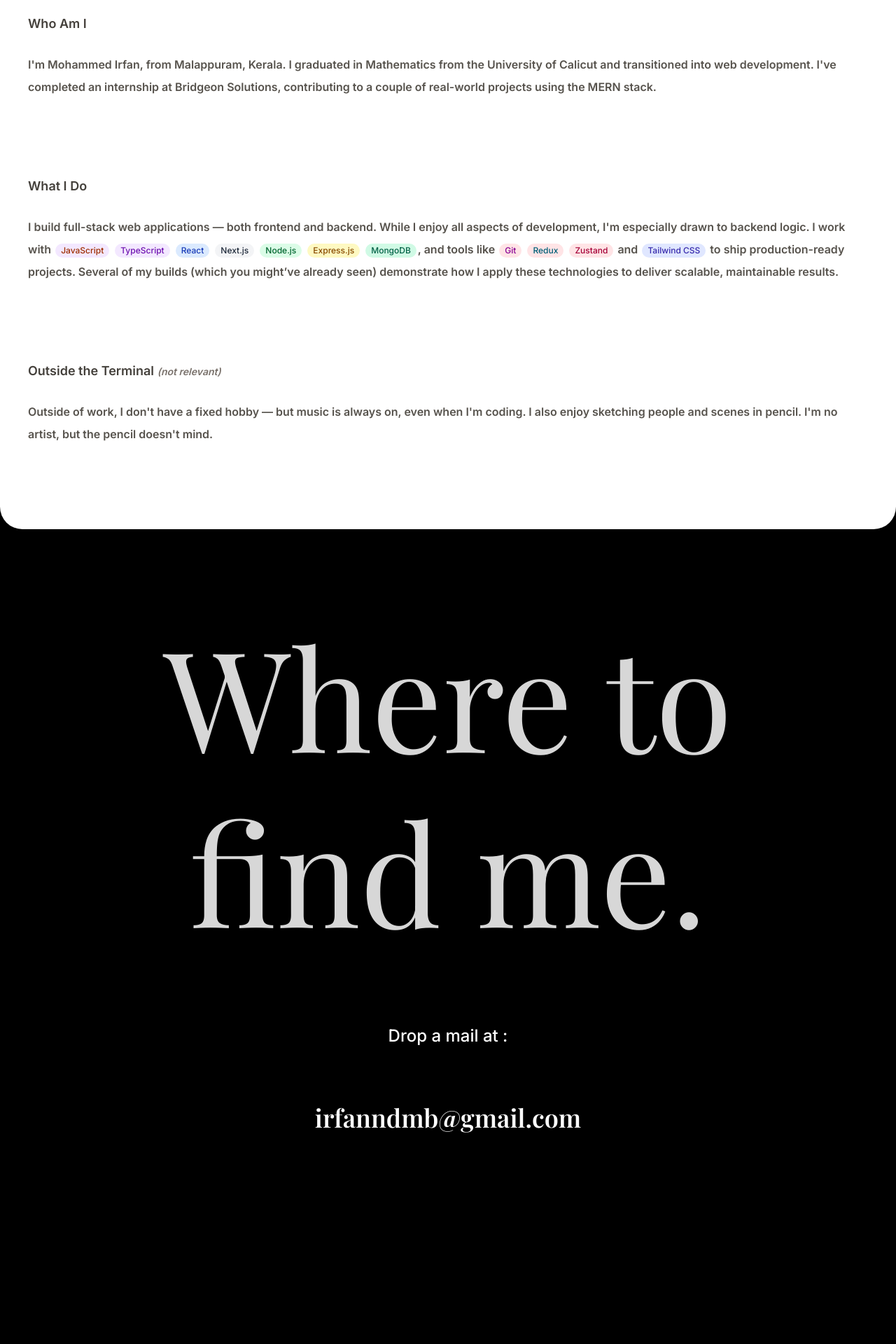
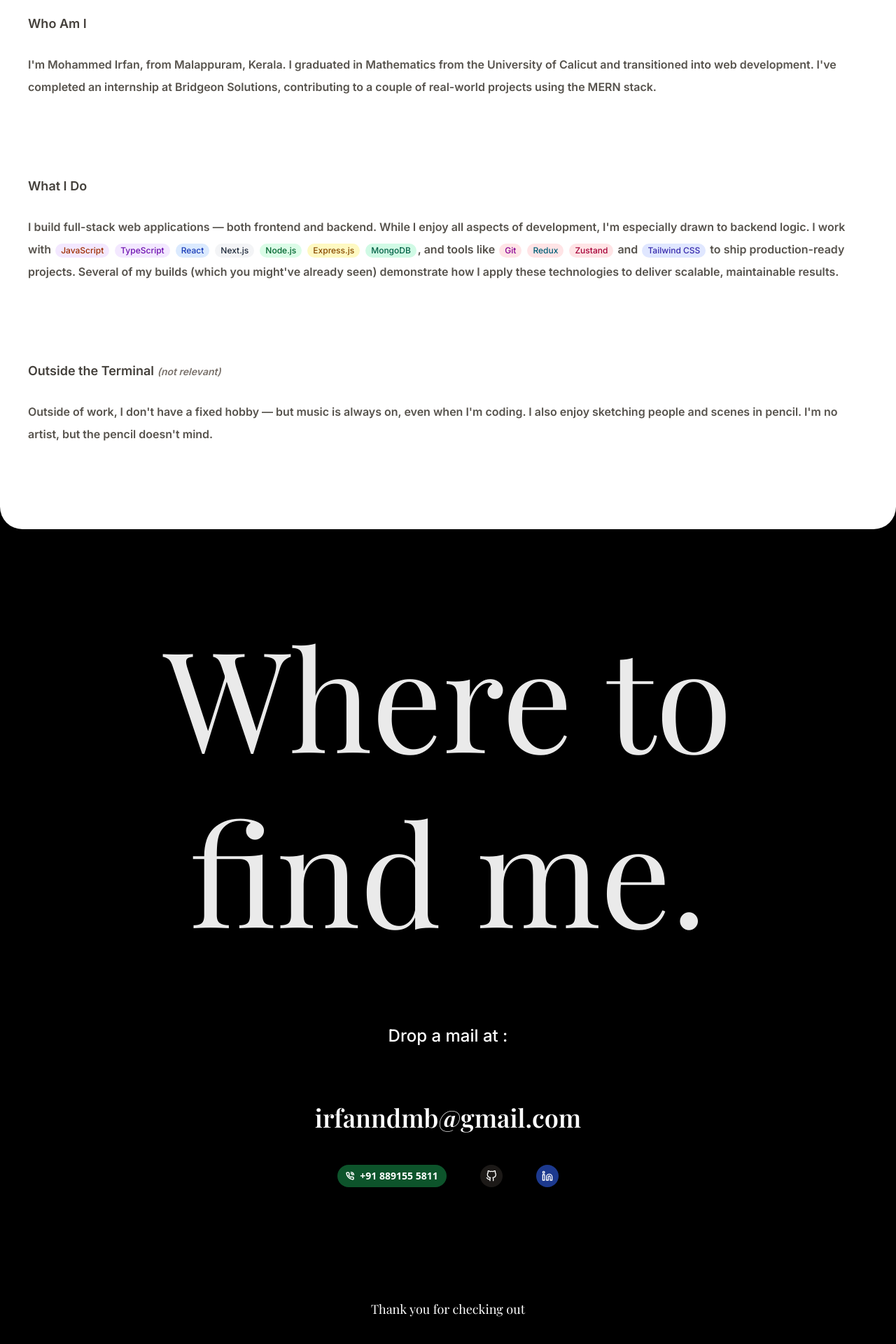
Before and after one commit to MohammedIrfan244/portfolio_next, a Next.js app: page / in a window 1280 px wide. Shown: the part 2330-4250 px from the top of the page at 70% size. Before the commit the page ends 4059 px from the top, so only its background shows below. Built offline with nearby package versions, Linux system fonts and the light colour scheme.

Commit message:
fix : fixed the styling in contact section

```diff
--- a/src/component/Contact.tsx
+++ b/src/component/Contact.tsx
@@ -3,6 +3,7 @@ import React, { useEffect, useRef } from 'react'
 import { motion } from 'framer-motion'
 import Lenis from 'lenis'
 import { playfairDisplay, inter } from '@/lib/font'
+import { FiPhoneCall , FiGithub , FiLinkedin } from "react-icons/fi";
 
 function Contact() {
   const containerRef = useRef<HTMLDivElement>(null)
@@ -55,7 +56,7 @@ function Contact() {
         >
           Drop a mail at :
         </motion.p>
-
+        <div className='space-y-8 md:space-y-12'>
         <motion.a
           href="mailto:irfanndmb@gmail.com"
           className={`inline-block text-2xl sm:text-3xl md:text-3xl lg:text-4xl font-semibold hover:cursor-pointer ${playfairDisplay.className}`}
@@ -64,7 +65,18 @@ function Contact() {
         >
           irfanndmb@gmail.com
         </motion.a>
+        <div className='w-full flex items-center justify-center gap-4 sm:gap-8 md:gap-12'>
+          <a target='_blank' href="tel:+918891555811" className='flex font-semibold items-center gap-2 rounded-2xl py-1.5 px-3 hover:scale-[1.02] text-sm bg-green-900 hover:bg-green-800'><FiPhoneCall className='w-3 h-3 stroke-3' /> +91 889155 5811</a>
+          <a target='_blank' href='https://github.com/MohammedIrfan244' className='p-2 rounded-full hover:scale-105 bg-stone-900 hover:bg-stone-800' ><FiGithub /></a>
+          <a target='_blank' href='https://www.linkedin.com/in/mohammed-irfan-n' className='p-2 rounded-full hover:scale-105 bg-blue-900 hover:bg-blue-700' ><FiLinkedin /></a>
+        </div>
+        </div>
       </motion.div>
+      <motion.p
+      initial={{ opacity: 0, y: 30 }}
+      whileInView={{ opacity: 1, y: 0 }}
+      transition={{ duration: 0.6, delay: 0.8 , ease:"easeOut" }}
+       className={`text-xs sm:text-sm md:text-base lg:text-lg text-center pt-10 sm:pt-12 md:pt-14 lg:pt-16 ${playfairDisplay.className}`}>Thank you for checking out</motion.p>
     </motion.div>
   )
 }
--- a/src/component/Profile.tsx
+++ b/src/component/Profile.tsx
@@ -3,9 +3,6 @@ import React, { useEffect, useRef, useState } from 'react'
 import { motion, Variants } from 'framer-motion'
 import { playfairDisplay, inter } from '@/lib/font'
 import Image from 'next/image'
-
-
-
 
 function Profile() {
   const containerRef = useRef<HTMLDivElement>(null)
@@ -37,7 +34,6 @@ function Profile() {
 
       setHeadingScale(newScale)
 
-
       const sections: NodeListOf<Element> = container.querySelectorAll('[data-reveal]')
       const newVisibleSections = new Set<string>()
 
@@ -45,7 +41,6 @@ function Profile() {
         const sectionRect: DOMRect = section.getBoundingClientRect()
         const sectionTop: number = sectionRect.top
         const sectionBottom: number = sectionRect.bottom
-
 
         const revealThreshold: number = viewportHeight * 0.8
         const hideThreshold: number = viewportHeight * 0.3
@@ -67,17 +62,14 @@ function Profile() {
       setVisibleSections(newVisibleSections)
     }
 
-
     window.addEventListener('scroll', handleScroll)
-
-
     handleScroll()
-
 
     return () => {
       window.removeEventListener('scroll', handleScroll)
     }
-  }, [scrollY])
+  // eslint-disable-next-line react-hooks/exhaustive-deps
+  }, [])
 
   const sectionVariants: Variants = {
     hidden: {
@@ -116,12 +108,13 @@ function Profile() {
         <motion.div
           initial={{ opacity: 0, y: 40 }}
           whileInView={{ opacity: 1, y: 0 }}
-  transition={{ duration: 0.5 ,delay:0.2 , ease: [0.25, 0.46, 0.45, 0.94]}}
+          transition={{ duration: 0.5, delay: 0.2, ease: [0.25, 0.46, 0.45, 0.94] }}
           style={{
-    scale:headingScale,
-    transformOrigin:'top'
+            scale: headingScale,
+            transformOrigin: 'top'
           }}
-   className="relative hidden md:block md:w-[200px] lg:w-[250px] aspect-square rounded-full overflow-hidden shadow-md">
+          className="relative hidden md:block md:w-[200px] lg:w-[250px] aspect-square rounded-full overflow-hidden shadow-md"
+        >
           <Image
             src="/images/profile.png"
             alt="Profile"
@@ -130,17 +123,18 @@ function Profile() {
             sizes="(max-width: 1023px) 160px, 180px"
           />
         </motion.div>
+      </div>
 
-</div>
       <motion.div
         initial={{ opacity: 0, y: 40 }}
         whileInView={{ opacity: 1, y: 0 }}
-      transition={{ duration: 0.5, delay: 0.2 , ease:[0.25, 0.46, 0.45, 0.94] }}
+        transition={{ duration: 0.5, delay: 0.2, ease: [0.25, 0.46, 0.45, 0.94] }}
         style={{
           scale: headingScale,
           transformOrigin: 'top'
         }}
-       className='md:hidden m-5 rounded-2xl shadow-xl overflow-hidden'>
+        className='md:hidden m-5 rounded-2xl shadow-xl overflow-hidden'
+      >
         <Image
           src="/images/profile.png"
           alt="Profile"
@@ -187,9 +181,8 @@ function Profile() {
             <span className="inline-flex items-center px-2 py-0.5 rounded-full text-xs font-medium bg-rose-100 text-cyan-800 mx-0.5">Redux </span> {' '}
             <span className="inline-flex items-center px-2 py-0.5 rounded-full text-xs font-medium bg-rose-100 text-rose-800 mx-0.5">Zustand</span> and{' '}
             <span className="inline-flex items-center px-2 py-0.5 rounded-full text-xs font-medium bg-indigo-100 text-indigo-800 mx-0.5">Tailwind CSS</span>{' '}
-            to ship production-ready projects. Several of my builds (which you might’ve already seen) demonstrate how I apply these technologies to deliver scalable, maintainable results.
+            to ship production-ready projects. Several of my builds (which you might&apos;ve already seen) demonstrate how I apply these technologies to deliver scalable, maintainable results.
           </p>
-
         </motion.div>
 
         <motion.div
```
Lines whose indentation alone changed are shown as unchanged.
